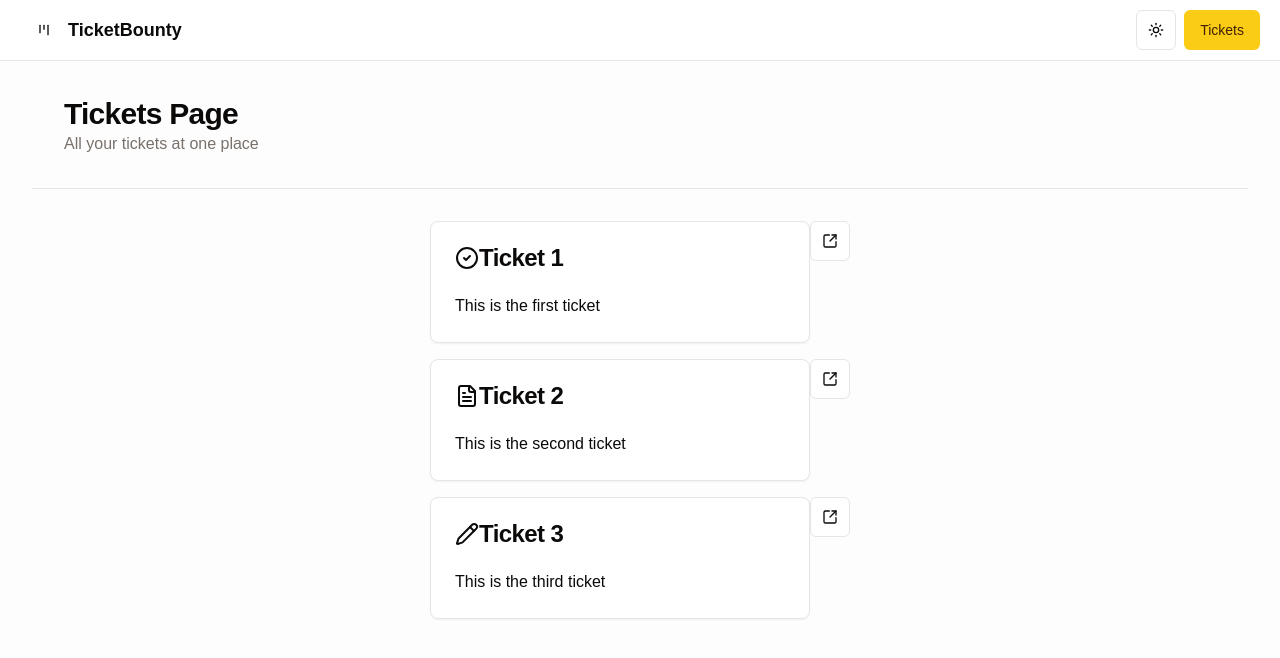
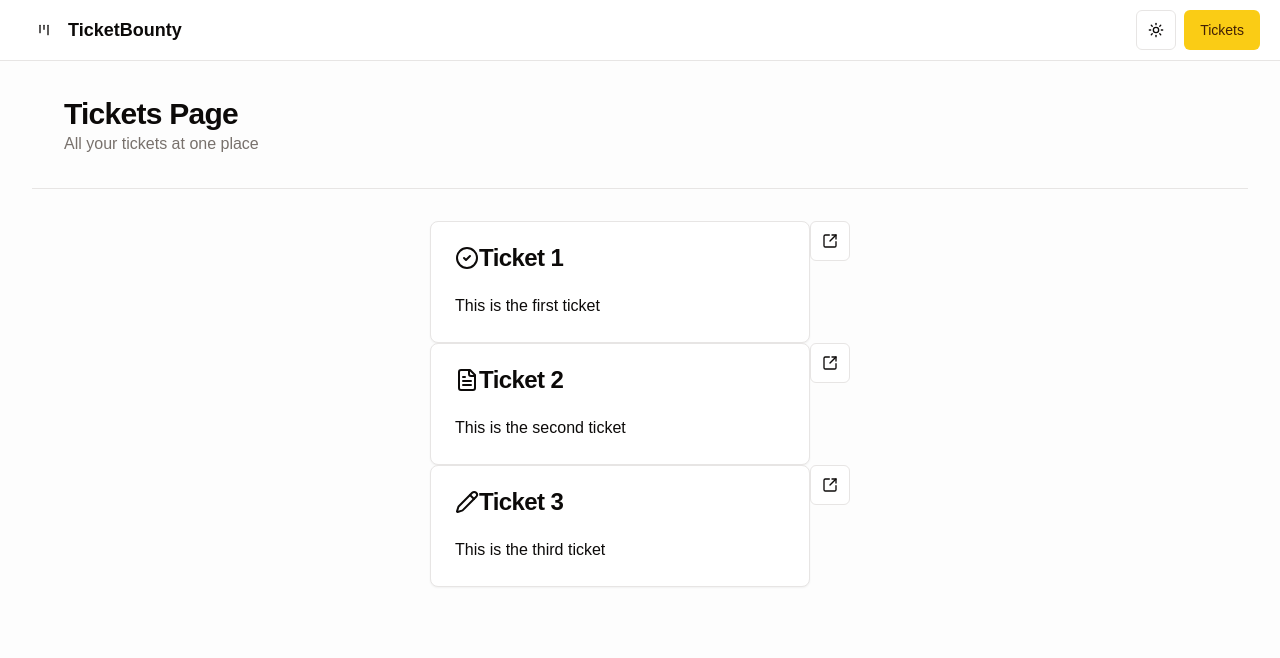
Before and after one commit to burdianov/the-road, a Next.js app: page /tickets in a window 1280 px wide. Shown: the top 658 px of the page. Built offline with nearby package versions, Linux system fonts and the light colour scheme.

Commit message:
streaming

```diff
--- a/src/app/layout.tsx
+++ b/src/app/layout.tsx
@@ -27,7 +27,7 @@
   children: React.ReactNode;
 }>) {
   return (
-    <html lang="en">
+    <html suppressHydrationWarning lang="en">
       <body
         className={`${geistSans.variable} ${geistMono.variable} antialiased`}
       >
--- a/src/app/tickets/[ticketId]/page.tsx
+++ b/src/app/tickets/[ticketId]/page.tsx
@@ -1,19 +1,17 @@
 import Link from "next/link";
-import { use } from "react";
 
 import Placeholder from "@/components/custom/placeholder";
 import { Button } from "@/components/ui/button";
-import { initialTickets } from "@/data";
 import TicketItem from "@/features/ticket/components/ticket-item";
+import { getTicket } from "@/features/ticket/queries/get-ticket";
 import { ticketsPath } from "@/paths";
 
 interface TicketPageProps {
   params: Promise<{ ticketId: string }>;
 }
 
-export default function TicketPage({ params }: TicketPageProps) {
-  const { ticketId } = use(params);
-  const ticket = initialTickets.find((ticket) => ticket.id === ticketId);
+export default async function TicketPage({ params }: TicketPageProps) {
+  const ticket = await getTicket((await params).ticketId);
 
   if (!ticket) {
     return (
--- a/src/app/tickets/page.tsx
+++ b/src/app/tickets/page.tsx
@@ -1,10 +1,9 @@
+import { Suspense } from "react";
+
 import Heading from "@/components/custom/heading";
-import TicketItem from "@/features/ticket/components/ticket-item";
-import { getTickets } from "@/features/ticket/queries/get-tickets";
+import TicketList from "@/features/ticket/components/ticket-list";
 
-export default async function TicketsPage() {
-  const tickets = await getTickets();
-
+export default function TicketsPage() {
   return (
     <div className="flex-1 flex flex-col gap-y-8">
       <Heading
@@ -12,11 +11,9 @@
         description="All your tickets at one place"
       />
 
-      <div className="w-full mx-auto flex-1 flex flex-col items-center gap-y-4 animate-fade-in-from-top">
-        {tickets.map((ticket) => (
-          <TicketItem key={ticket.id} ticket={ticket} />
-        ))}
-      </div>
+      <Suspense fallback={<div>Loading...</div>}>
+        <TicketList />
+      </Suspense>
     </div>
   );
 }
--- a/src/components/theme/theme-provider.tsx
+++ b/src/components/theme/theme-provider.tsx
@@ -1,19 +1,6 @@
-"use client";
-
 import { ThemeProvider as NextThemeProvider } from "next-themes";
-import { useEffect, useState } from "react";
 
 const ThemeProvider = ({ children }: { children: React.ReactNode }) => {
-  const [mounted, setMounted] = useState(false);
-
-  useEffect(() => {
-    setMounted(true);
-  }, []);
-
-  if (!mounted) {
-    return <>{children}</>;
-  }
-
   return (
     <NextThemeProvider attribute="class" defaultTheme="system" enableSystem>
       {children}
--- /dev/null
+++ b/src/features/ticket/components/ticket-list.tsx
@@ -0,0 +1,14 @@
+import { getTickets } from "../queries/get-tickets";
+import TicketItem from "./ticket-item";
+
+export default async function TicketList() {
+  const tickets = await getTickets();
+
+  return (
+    <div className="w-full mx-auto flex-1 flex flex-col items-center gap-y-4 animate-fade-in-from-top">
+      {tickets.map((ticket) => (
+        <TicketItem key={ticket.id} ticket={ticket} />
+      ))}
+    </div>
+  );
+}
--- /dev/null
+++ b/src/features/ticket/queries/get-ticket.ts
@@ -0,0 +1,15 @@
+import { Ticket } from "../types";
+
+import { initialTickets } from "@/data";
+
+export const getTicket = async (ticketId: string): Promise<Ticket | null> => {
+    await new Promise((resolve) => {
+        setTimeout(resolve, 2000);
+    });
+
+    const maybeTicket = initialTickets.find((ticket) => ticket.id === ticketId);
+
+    return new Promise((resolve) => {
+        resolve(maybeTicket || null);
+    });
+};
```
